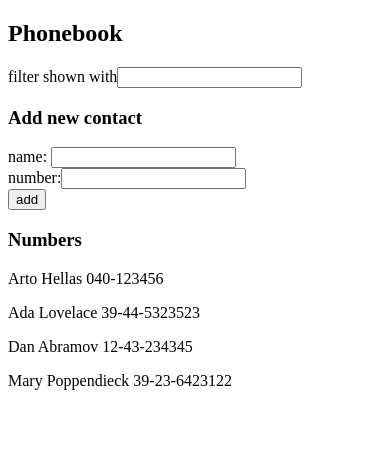
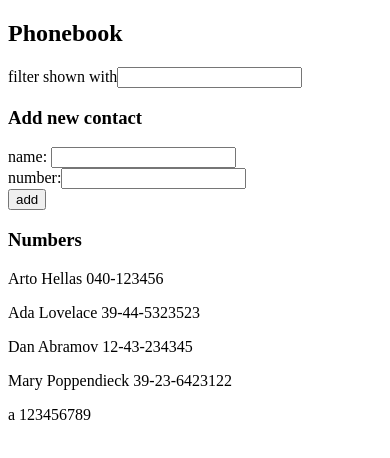
Before and after one commit to daniel-bogale/full-stack-open-course, a React (Vite) app in the folder part2/phonebook/: page / in a window 390 px wide. Shown: the top 458 px of the page. Built offline with nearby package versions, Linux system fonts and the light colour scheme; data requests are answered from the project's data file.

Commit message:
code is refactored to have phonebook services page

```diff
--- a/part2/phonebook/db.json
+++ b/part2/phonebook/db.json
@@ -19,6 +19,11 @@
       "name": "Mary Poppendieck",
       "number": "39-23-6423122",
       "id": 4
+    },
+    {
+      "name": "a",
+      "number": "123456789",
+      "id": 5
     }
   ]
 }
--- a/part2/phonebook/src/App.jsx
+++ b/part2/phonebook/src/App.jsx
@@ -1,6 +1,8 @@
 import { useEffect, useState } from "react";
 
 import axios from "axios";
+
+import phonebookServices from "./services/phonebook";
 
 import Filter from "./components/Filter";
 import PersonForm from "./components/PersonForm";
@@ -25,14 +27,11 @@ const App = () => {
       alert(`${newName} is already added to phonebook`);
     } else {
       const newPerson = { name: newName, number: newNumber };
-      axios
-        .post("http://localhost:3001/persons", newPerson)
-        .then((response) => {
-
-          setPersons(persons.concat(response.data));
-          setNewName("");
-          setNewNumber("");
-        });
+      phonebookServices.create(newPerson).then((response) => {
+        setPersons(persons.concat(response.data));
+        setNewName("");
+        setNewNumber("");
+      });
     }
   };
 
@@ -56,8 +55,7 @@ const App = () => {
   };
 
   useEffect(() => {
-    const promise = axios.get("http://localhost:3001/persons");
-    promise.then((res) => {
+    phonebookServices.getAll().then((res) => {
       console.log(res);
       if (res.statusText === "OK") {
         setPersons(res.data);
--- /dev/null
+++ b/part2/phonebook/src/services/phonebook.js
@@ -0,0 +1,17 @@
+import axios from "axios";
+
+const baseUrl = "http://localhost:3001/persons";
+
+const getAll = () => {
+  return axios.get(baseUrl);
+};
+
+const create = (newPhoneBook) => {
+  return axios.post(baseUrl, newPhoneBook);
+};
+
+const update = (id, newPhoneBook) => {
+  return axios.put(`${baseUrl}/${id}`, newPhoneBook);
+};
+
+export default { getAll, create, update };
```
